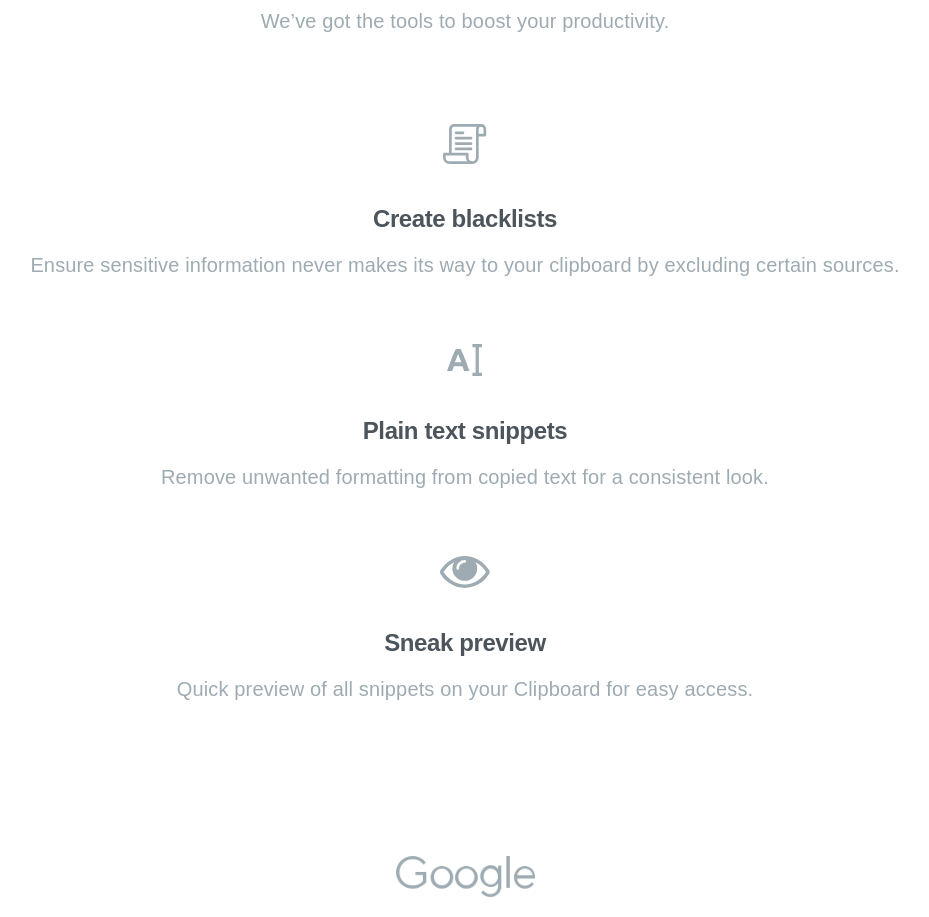
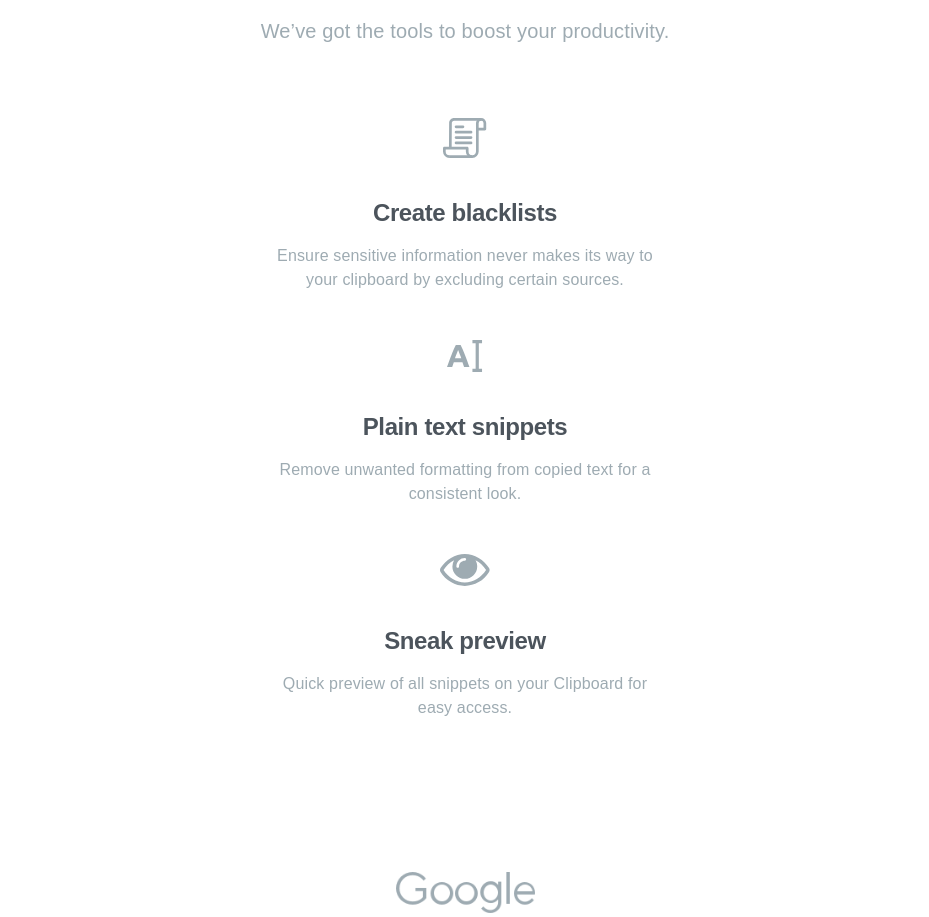
Before and after one commit to g-akca/clipboard-landing-page, a React (Vite) app: page / in a window 1280 px wide. Shown: the part 3459-4376 px from the top of the page, without its empty margins (175-1104 px from the left). Built offline with nearby package versions, Linux system fonts and the light colour scheme; a web font is replaced by a local one.

Commit message:
Add tablet responsive ToolsSection styles

```diff
--- a/src/components/ToolsSection.jsx
+++ b/src/components/ToolsSection.jsx
@@ -4,37 +4,37 @@ import previewIcon from "/images/icon-preview.svg";
 
 function ToolsSection() {
   return (
-    <section className="flex flex-col gap-22 text-center">
+    <section className="flex flex-col gap-22 tablet:gap-18 text-center">
       <div className="flex flex-col gap-4">
-        <h2 className="font-semibold text-[28px] leading-[125%] tracking-[-0.5px] text-gray-700">Supercharge your workflow</h2>
+        <h2 className="font-semibold text-[28px] tablet:text-[36px] leading-[125%] tracking-[-0.5px] tablet:tracking-[-0.6px] text-gray-700">Supercharge your workflow</h2>
         <p className="tracking-base">We’ve got the tools to boost your productivity.</p>
       </div>
 
-      <div className="flex flex-col gap-16 items-center">
-        <div className="flex flex-col gap-10 items-center">
+      <div className="flex flex-col gap-16 tablet:gap-12 items-center">
+        <div className="flex flex-col gap-10 items-center max-w-98">
           <img src={blacklistIcon} alt="Blacklist icon" />
 
           <div className="flex flex-col gap-4">
             <h3 className="font-semibold text-[24px] leading-[125%] tracking-[-0.4px] text-gray-700">Create blacklists</h3>
-            <p className="tracking-base">Ensure sensitive information never makes its way to your clipboard by excluding certain sources.</p>
+            <p className="text-base leading-base tracking-base">Ensure sensitive information never makes its way to your clipboard by excluding certain sources.</p>
           </div>
         </div>
 
-        <div className="flex flex-col gap-10 items-center">
+        <div className="flex flex-col gap-10 items-center max-w-98">
           <img src={textIcon} alt="Text icon" />
 
           <div className="flex flex-col gap-4">
             <h3 className="font-semibold text-[24px] leading-[125%] tracking-[-0.4px] text-gray-700">Plain text snippets</h3>
-            <p className="tracking-base">Remove unwanted formatting from copied text for a consistent look.</p>
+            <p className="text-base leading-base tracking-base">Remove unwanted formatting from copied text for a consistent look.</p>
           </div>
         </div>
 
-        <div className="flex flex-col gap-10 items-center">
+        <div className="flex flex-col gap-10 items-center max-w-98">
           <img src={previewIcon} alt="Preview icon" />
 
           <div className="flex flex-col gap-4">
             <h3 className="font-semibold text-[24px] leading-[125%] tracking-[-0.4px] text-gray-700">Sneak preview</h3>
-            <p className="tracking-base">Quick preview of all snippets on your Clipboard for easy access.</p>
+            <p className="text-base leading-base tracking-base">Quick preview of all snippets on your Clipboard for easy access.</p>
           </div>
         </div>
       </div>
```
